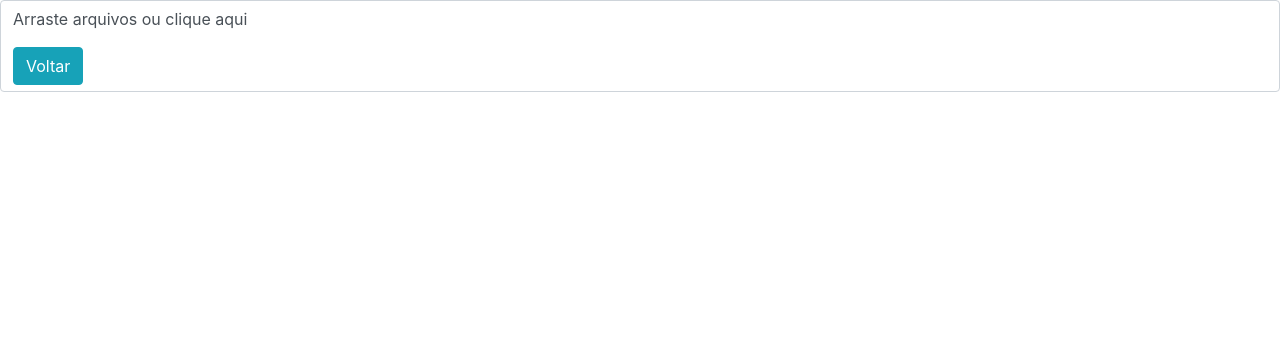
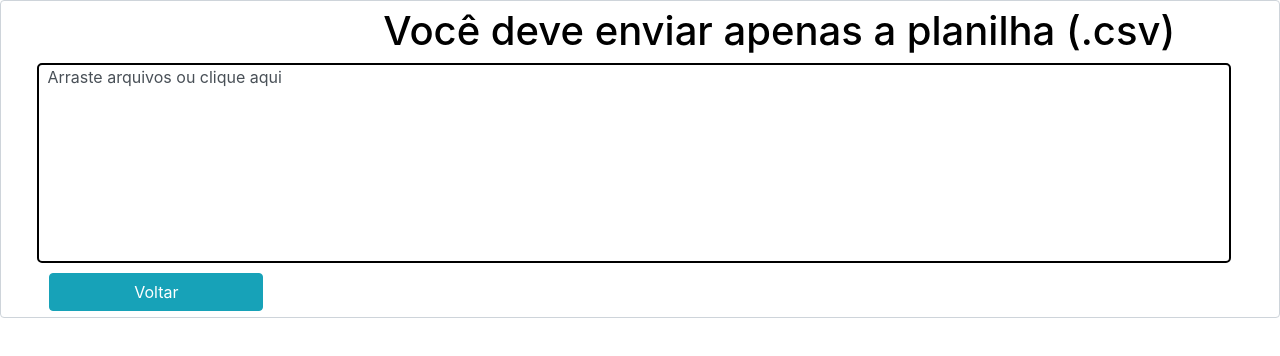
Before and after one commit to rodrigo-barao/importadorPlanilhas, a React (Create React App) app in the folder frontend/: page /units in a window 1280 px wide. Shown: the top 356 px of the page. Built offline with nearby package versions, Linux system fonts and the light colour scheme.

Commit message:
estilização (ainda ta feio, mas já ta melhor)

```diff
--- a/frontend/src/pages/Charges.js
+++ b/frontend/src/pages/Charges.js
@@ -60,23 +60,49 @@ export default class Charges extends Component {
     }
 
     render() {
+        const dropzoneStyle = {
+            'marginLeft': '3%',
+            border : "2px solid black",
+            display: 'inline-flex',
+            borderRadius: '5px',
+            width: '93%',
+            height: '200px',
+            padding: '4',
+            boxSizing: 'border-box'
+        };
+
+        const titleStyle = {
+            'marginLeft': '14%',
+            'color': 'black',
+        }
+
+        const backButton = {
+            'marginLeft': '4%',
+            'marginTop': '10px',
+        }
+
         return (
             <div>
-                <Dropzone onDrop={this.sendRequest}>
+                <div id="dropzone" className="row">
+                    <h1 style={titleStyle}>Você deve enviar a planilha (.csv) junto de um arquivo 'de para' salvo em .txt</h1>
+                    <Dropzone className="row" onDrop={this.sendRequest} style={dropzoneStyle}>
                         { ({ getRootProps, getInputProps }) => (
-                        <div className="form-input" {...getRootProps()}>
+                            <div className="form-input" {...getRootProps()} style={dropzoneStyle}>
                                 <input {...getInputProps()} />
-                            <p>Arraste arquivos ou clique aqui</p>
+                                <p>&nbsp;&nbsp;Arraste arquivos ou clique aqui</p>
                             </div>
                         )}
                     </Dropzone>
-                <a href="/" className="btn btn-info">Voltar</a>
-                <a href="/charges" onClick={this.deleteFile} className="btn btn-danger">Deletar arquivo</a>
+                </div>
+                <div id="buttons" className="row">
+                    <a href="/" className="btn btn-info col-md-2" style={backButton}>Voltar</a>
+                    <a href="/charges" hidden onClick={this.deleteFile} className="btn btn-danger" style={backButton}>Deletar arquivo</a>
                     {(this.state.hasError) ?
                         <div className="alert alert-danger">{this.state.errorMsg}</div>
                         : <div></div>
                     }
                 </div>
+            </div>
         );
     }
 }
--- a/frontend/src/pages/Home.js
+++ b/frontend/src/pages/Home.js
@@ -2,9 +2,15 @@ import React, { Component } from 'react';
 
 export default class Home extends Component {
     render() {
+
+        const titleStyle = {
+            'marginLeft': '23%',
+            'color': 'black',
+        }
+
         return (
             <div>
-                <h1>Selecione o que deseja importar</h1>
+                <h1 style={titleStyle}>Selecione o que deseja importar</h1>
                 <div className="row">
                     <div className="col-md-1"></div>
                     <a href="/charges" className="btn btn-info col-md-3">Cobranças</a>
--- a/frontend/src/pages/Units.js
+++ b/frontend/src/pages/Units.js
@@ -24,17 +24,48 @@ export default class Units extends Component {
     }
 
     render() {
+        const dropzoneStyle = {
+            'marginLeft': '3%',
+            border : "2px solid black",
+            display: 'inline-flex',
+            borderRadius: '5px',
+            width: '93%',
+            height: '200px',
+            padding: '4',
+            boxSizing: 'border-box'
+        };
+
+        const titleStyle = {
+            'marginLeft': '30%',
+            'color': 'black',
+        }
+
+        const backButton = {
+            'marginLeft': '4%',
+            'marginTop': '10px',
+        }
+
         return (
             <div>
-                <Dropzone onDrop={this.sendRequest}>
-                    { ({ getRootProps, getInputProps }) => (
-                        <div className="form-input" {...getRootProps()}>
-                            <input {...getInputProps()} />
-                            <p>Arraste arquivos ou clique aqui</p>
-                        </div>
-                    )}
-                </Dropzone>
-                <a href="/" className="btn btn-info">Voltar</a>
+                <div id="dropzone" className="row">
+                    <h1 style={titleStyle}>Você deve enviar apenas a planilha (.csv)</h1>
+                    <Dropzone className="row" onDrop={this.sendRequest} style={dropzoneStyle}>
+                        { ({ getRootProps, getInputProps }) => (
+                            <div className="form-input" {...getRootProps()} style={dropzoneStyle}>
+                                <input {...getInputProps()} />
+                                <p>&nbsp;&nbsp;Arraste arquivos ou clique aqui</p>
+                            </div>
+                        )}
+                    </Dropzone>
+                </div>
+                <div id="buttons" className="row">
+                    <a href="/" className="btn btn-info col-md-2" style={backButton}>Voltar</a>
+                    <a href="/charges" hidden onClick={this.deleteFile} className="btn btn-danger" style={backButton}>Deletar arquivo</a>
+                    {(this.state.hasError) ?
+                        <div className="alert alert-danger">{this.state.errorMsg}</div>
+                        : <div></div>
+                    }
+                </div>
             </div>
         );
     }
```
Lines whose indentation alone changed are shown as unchanged.
